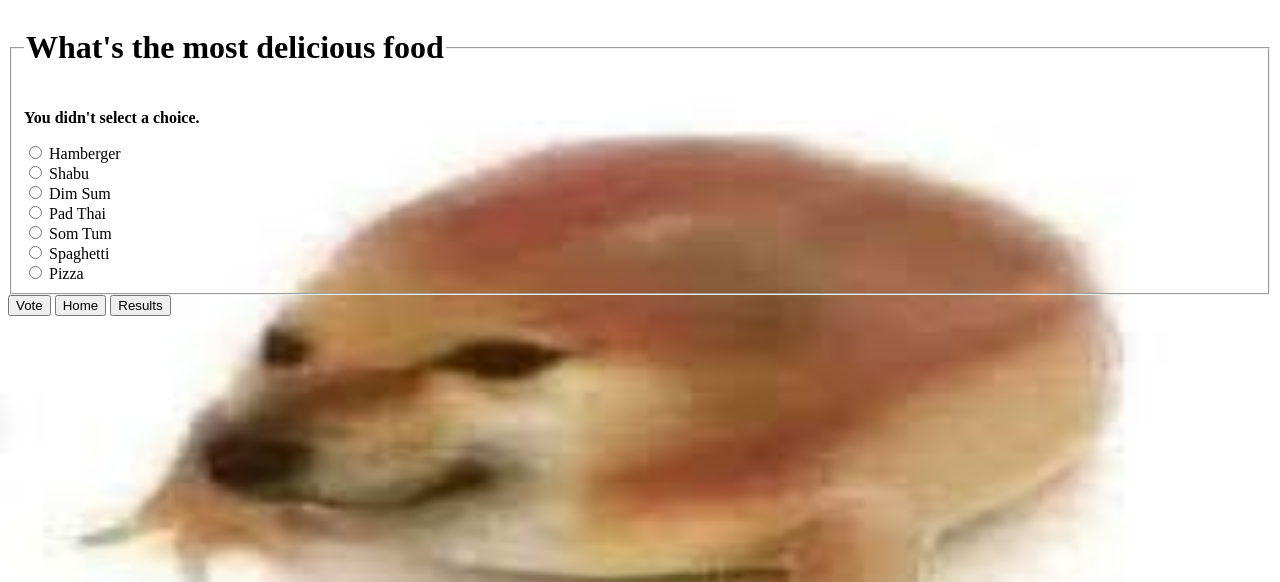
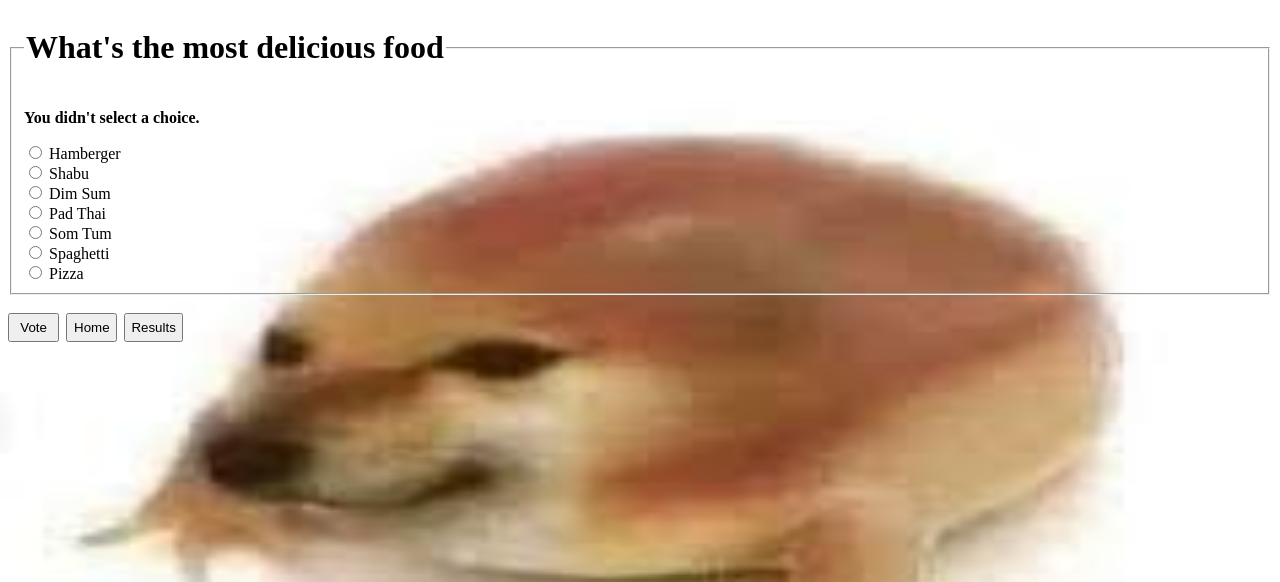
Before and after one commit to NoMoneyDev/ku-polls, a Django app: page /polls/2/vote/ in a window 1280 px wide. Shown: the top 582 px of the page. Run offline with Django 5.2, Linux system fonts and the light colour scheme; data comes from the database, SQL or seed files in the repository.

Commit message:
Changed the Votes, Home, Results buttons. And decorated the result table.

```diff
--- a/polls/static/polls/style.css
+++ b/polls/static/polls/style.css
@@ -6,6 +6,16 @@ li a {
 li a:hover {
     color: lightgreen;
     font-size: 2vh;
+}
+
+.buttons {
+    padding: 0px;
+}
+
+.nav {
+    padding: 5px;
+    margin-right: 3;
+    min-width: 4vw;
 }
 
 a.redirect {
@@ -17,8 +27,20 @@ a.redirect {
     color: red;
 }
 
-.results th td {
-    padding: 15px;
+td, tr, th {
+    border: 1px solid black;
+    border-spacing: 5px;
+    padding: 5px;
+
+}
+
+table {
+    padding: 5px;
+    margin: 5px;
+    border: 1px solid black;
+    border-spacing: 5px;
+    border-collapse: collapse;
+    width: 40vw;
 }
 
 body {
--- a/polls/templates/polls/detail.html
+++ b/polls/templates/polls/detail.html
@@ -14,11 +14,13 @@
             <label for="choice{{ forloop.counter }}">{{ choice.choice_text }}</label><br>
         {% endfor %}
     </fieldset>
-    <input type="submit" value="Vote">
-    <a href={% url 'index' %} class="redirect">
-        <button type='button'>Home</button>
-    <a href={% url 'polls:results' question.id %} class="redirect">
-        <button type='button'>Results</button>
-    </a>
-
+    <br/>
+    <div class='buttons'>
+        <button class='nav'>Vote</button>
+        <a href={% url 'index' %} class="redirect">
+            <button type='button' class="redirect nav">Home</button>
+        <a href={% url 'polls:results' question.id %} class="redirect" >
+            <button type='button' class="redirect nav">Results</button>
+        </a>
+    </div>
 </form>
```
